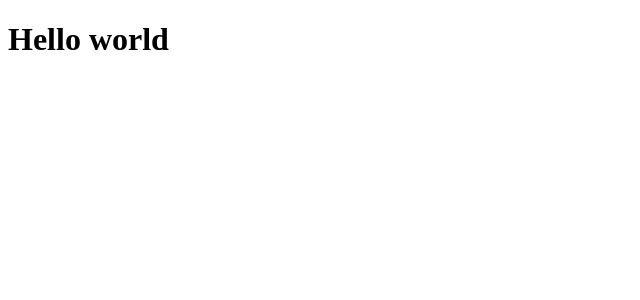
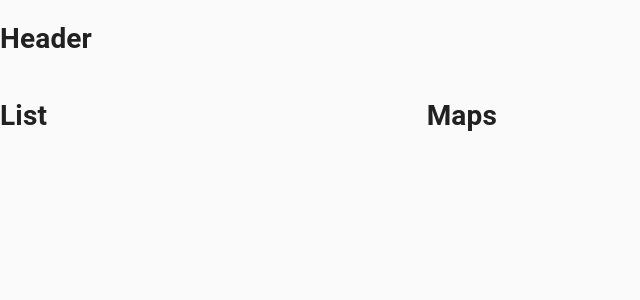
Before and after one commit to ankitaugale23/Travel-Advisor, a React (Create React App) app: page / in a window 1280 px wide. Shown: the top 300 px of the page, without its empty margins (0-640 px from the left). Built offline with nearby package versions, Linux system fonts and the light colour scheme.

Commit message:
Complete folder structure

```diff
--- a/src/App.js
+++ b/src/App.js
@@ -1,7 +1,27 @@
 import react from "react";
+import { CssBaseline, Grid } from "@material-ui/core";
+import Header from "./components/Header/Header";
+import Maps from "./components/Maps/Maps";
+import List from "./components/List/List";
 
 const App = () => {
-    return <h1>Hello world</h1>
+    return (
+
+         <>
+            <CssBaseline />
+            <Header />
+            <Grid container spacing={3} style={{width : '100%' }}>
+
+                <Grid item xs={12} md={4}>
+                    <List />
+                </Grid>
+
+                <Grid item xs={12} md={4}>
+                    <Maps />
+                </Grid>
+            </Grid>
+         </>
+    )
 }
 
 export default App;
--- a/src/components/Header/Header.js
+++ b/src/components/Header/Header.js
@@ -0,0 +1,7 @@
+import react from "react";
+
+const Header = ()=> {
+    return <h1>Header</h1>
+}
+
+export default Header;
--- a/src/components/List/List.js
+++ b/src/components/List/List.js
@@ -0,0 +1,7 @@
+import react from "react";
+
+const List = ()=> {
+    return <h1>List</h1>
+}
+
+export default List;
--- a/src/components/Maps/Maps.js
+++ b/src/components/Maps/Maps.js
@@ -0,0 +1,7 @@
+import react from "react";
+
+const Maps = ()=> {
+    return <h1>Maps</h1>
+}
+
+export default Maps;
```
Also changed, not shown: src/components/VideoDetail/VideoDetail.js (+7 -0 lines), src/components/Header/styles.js (added), src/components/List/styles.js (added), src/components/Maps/styles.js (added), src/components/VideoDetail/styles.js (added).
